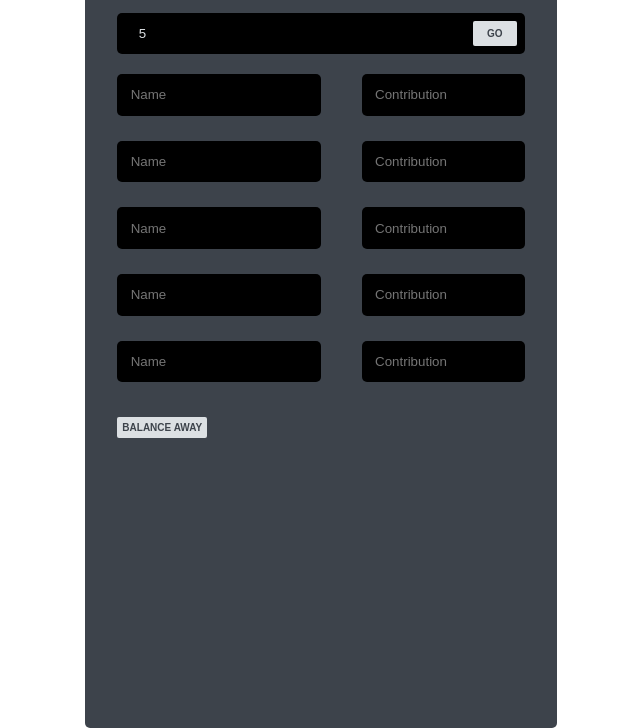
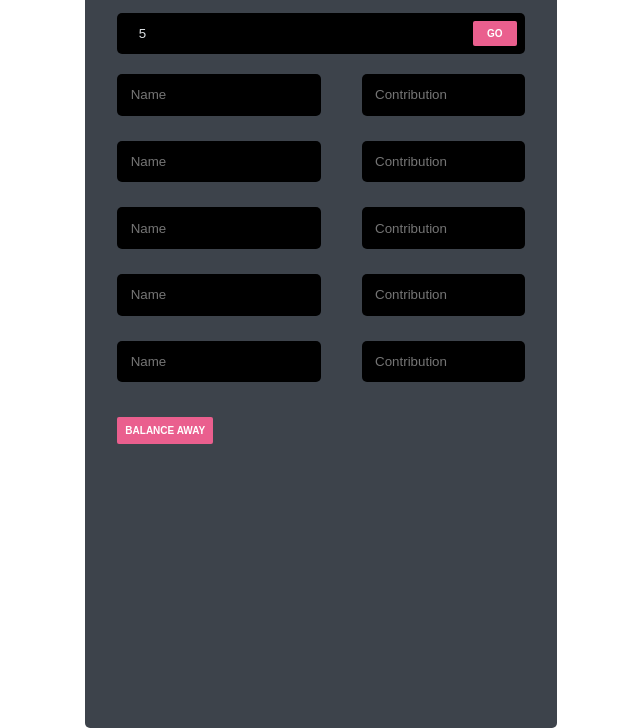
Before and after one commit to Sigkill32/BetterSplitwise, a plain HTML site: page index.html in a window 1280 px wide. Both pictures are taken after typing "5" into the empty fields and a click on the button "GO". Shown: the part 72-800 px from the top of the page, without its empty margins (319-959 px from the left). Drawn offline with Linux system fonts and the light colour scheme.

Commit message:
Better CSS

```diff
--- a/index.css
+++ b/index.css
@@ -45,9 +45,9 @@ input[type="number"] {
 }
 
 .global-button {
-  background-color: #dce0e3;
+  background-color: #ea5f8e;
   border: none;
-  color: #3d434b;
+  color: #fff;
   font-weight: bold;
   text-transform: uppercase;
   border-radius: 2px;
@@ -95,11 +95,11 @@ input[type="number"] {
 }
 
 .user-input-container button {
-  background-color: #dce0e3;
+  background-color: #ea5f8e;
   border: none;
   height: 25px;
   width: 50px;
-  color: #3d434b;
+  color: #fff;
   font-weight: bold;
   text-transform: uppercase;
   border-radius: 2px;
@@ -134,7 +134,7 @@ input[type="number"] {
 }
 
 .ballance-button {
-  padding: 5px;
+  padding: 8px;
 }
 
 .split-ways-container {
```
